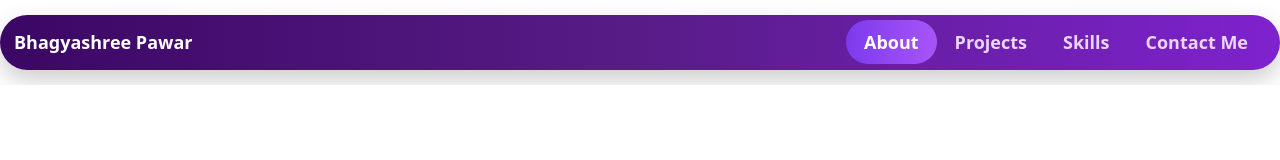
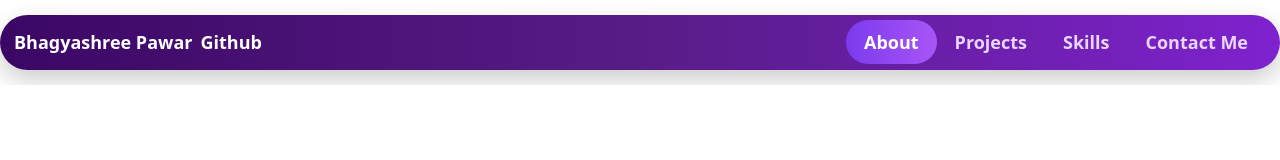
Before and after one commit to bhagyashreepawar1618/Portfolio, a React (Vite) app: page / in a window 1280 px wide. Shown: the top 160 px of the page. Built offline with nearby package versions, Linux system fonts and the light colour scheme.

Commit message:
added github profile link in header

```diff
--- a/src/Layoutcomponents/Header/Header.jsx
+++ b/src/Layoutcomponents/Header/Header.jsx
@@ -20,7 +20,16 @@ function Header() {
               boxShadow: '0 10px 25px rgba(0,0,0,0.2)',
             }}
           >
-            <div className="text-white">Bhagyashree Pawar</div>
+            <div className="text-white">
+              Bhagyashree Pawar
+              <a
+                href="https://github.com/bhagyashreepawar1618"
+                className="text-white ms-2"
+              >
+                Github
+              </a>
+            </div>
+
             {/* for about section  */}
             <div>
               <NavLink
```
